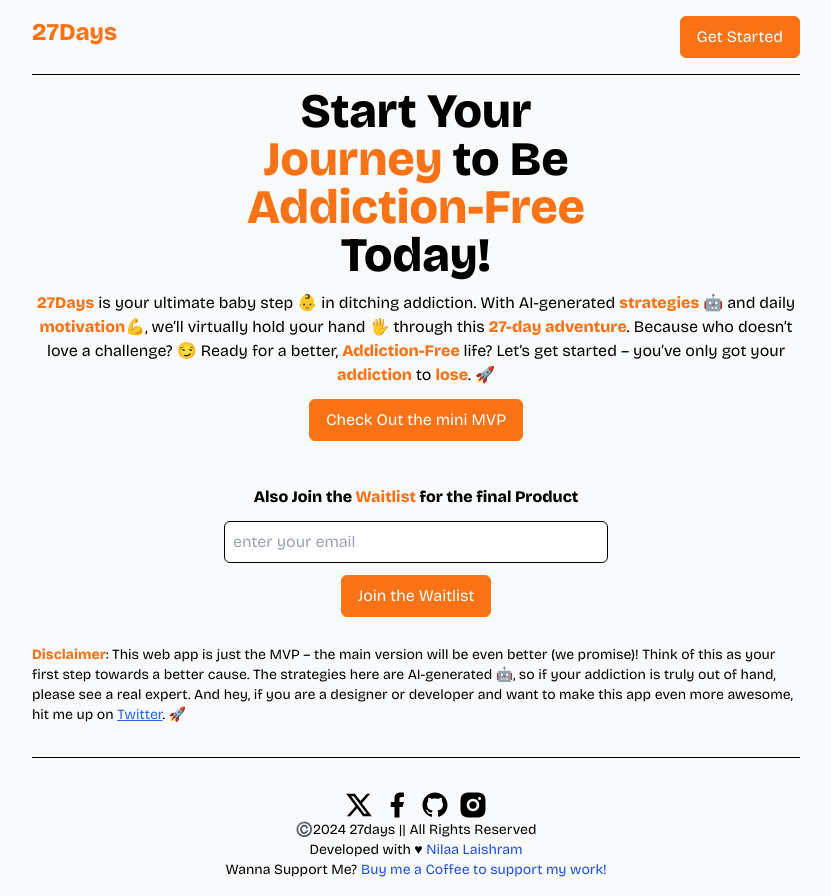
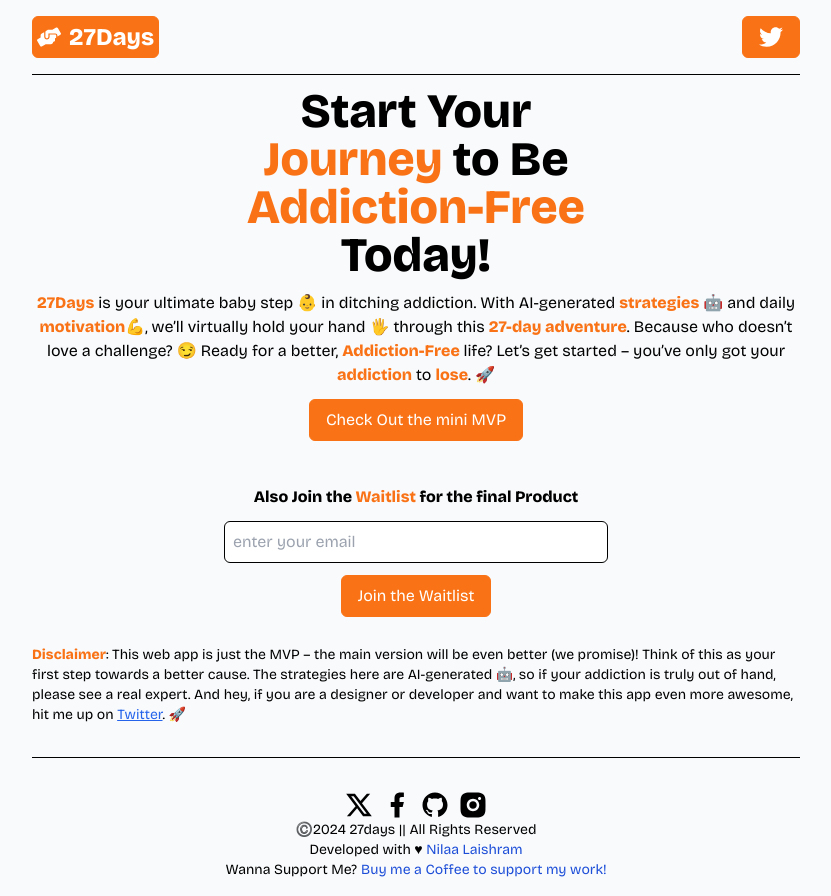
Before and after one commit to nilaachandra/twentysevendays, a Next.js app: page / in a window 1280 px wide. Shown: the whole page, without its empty margins (224-1055 px from the left). Built offline with nearby package versions, Linux system fonts and the light colour scheme.

Commit message:
added logo

```diff
--- a/src/app/layout.tsx
+++ b/src/app/layout.tsx
@@ -8,6 +8,9 @@ const bicolage = Bricolage_Grotesque({subsets: ['latin'], weight: ["400", "800"
 export const metadata: Metadata = {
   title: "27Days - Get Rid of Your Addiction",
   description: "Generated by create next app",
+  icons : {
+    icon : ['./27dayslogo.png']
+  }
 };
 
 export default function RootLayout({
@@ -17,6 +20,9 @@ export default function RootLayout({
 }>) {
   return (
     <html lang="en">
+      <head>
+        <link rel="icon" type="image/png" href="" />
+        </head>
       <body className={bicolage.className}>{children}</body>
     </html>
   );
--- a/src/components/Hero.tsx
+++ b/src/components/Hero.tsx
@@ -2,7 +2,7 @@ import React from "react";
 import Button from "./Button";
 import Waitlist from "./Waitlist";
 import Disclaimer from "./Disclaimer";
-
+import { FaHandshakeAngle } from "react-icons/fa6";
 const Hero = () => {
   return (
     <div className="w-full border-b border-black pb-8 flex flex-col justify-center items-center gap-3">
--- a/src/components/Navbar.tsx
+++ b/src/components/Navbar.tsx
@@ -1,12 +1,13 @@
 import React from "react";
 import Button from "./Button";
-
+import { FaHandsHelping } from "react-icons/fa";
+import { FaTwitter } from "react-icons/fa";
 const Navbar = () => {
   return (
     <div className="w-full py-4 flex justify-between border-b border-black mb-3">
-        <h1 className="text-2xl font-bold text-orange-500">27Days</h1>
-        <Button>
-            Get Started
+        <h1 className="text-2xl font-bold flex gap-2 items-center border-orange-500 border p-1 rounded-md bg-orange-500 text-white"><FaHandsHelping size={24}/> 27Days</h1>
+        <Button className="font-semibold">
+          <a href="https://x.com/nilaacodes" target="_blank"><FaTwitter size={24}/></a>
         </Button>
     </div>
   );
```
Also changed, not shown: public/27dayslogo.png (added).
